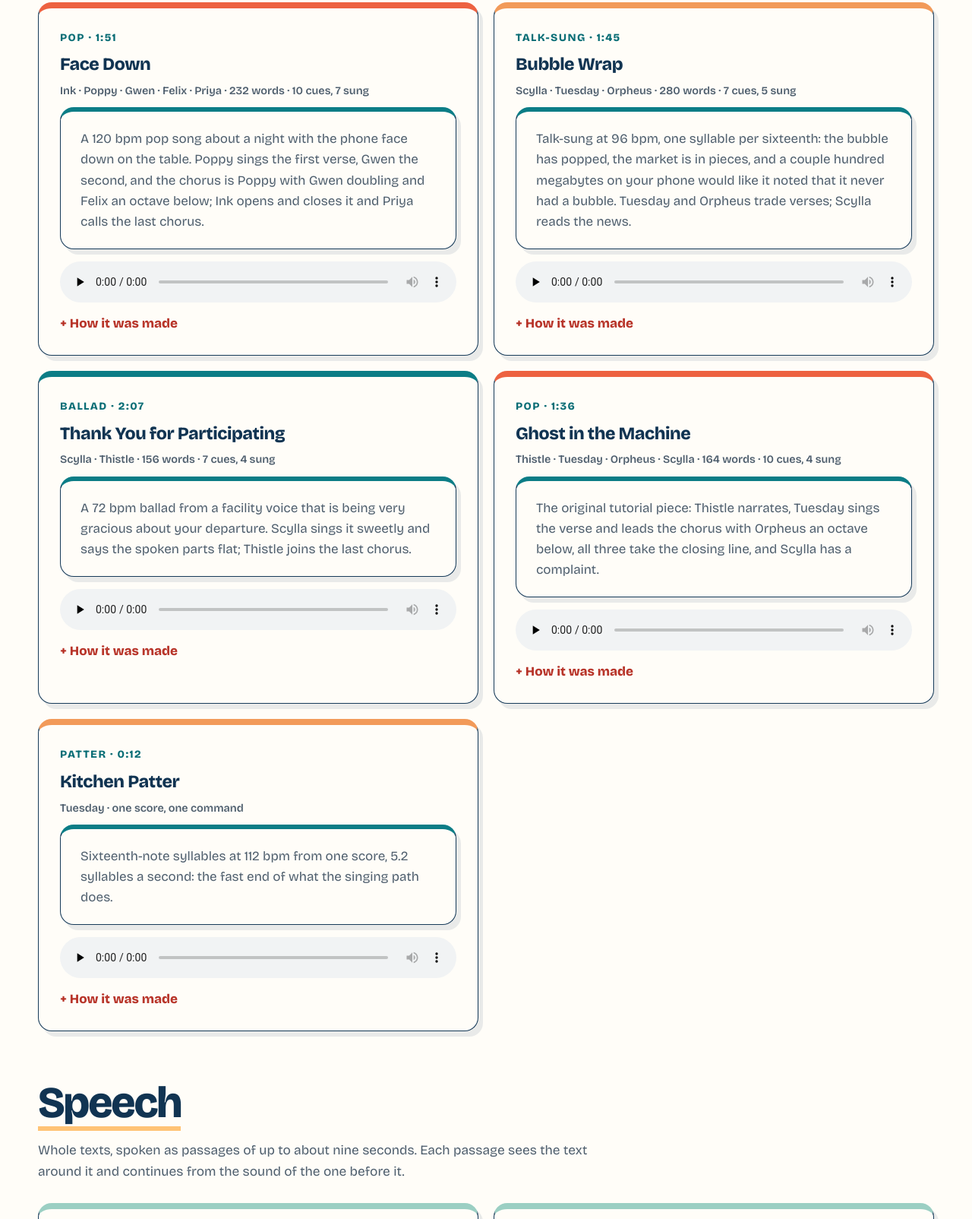
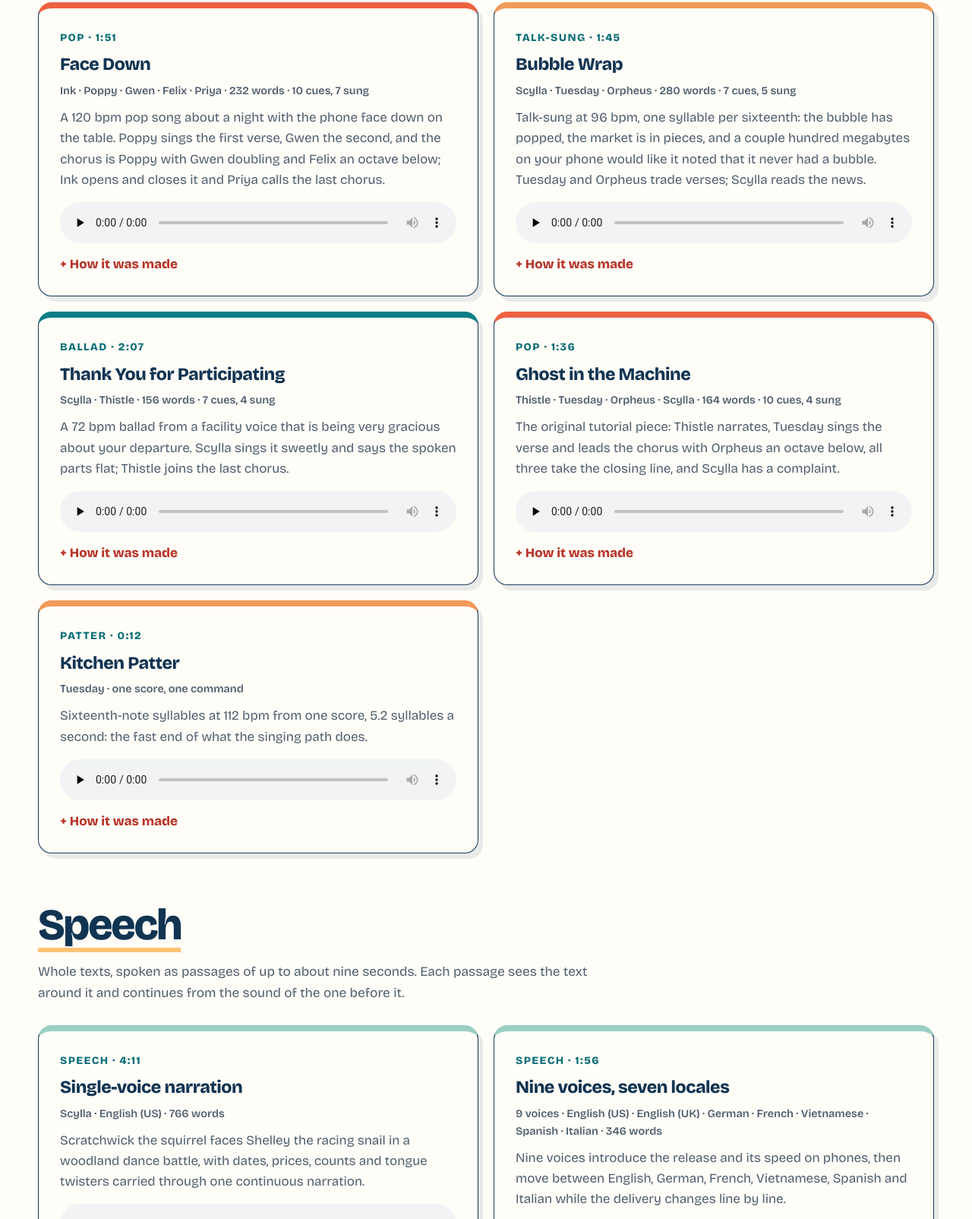
Before and after one commit to lowkeytea/info, a plain HTML site: page site/scyllasband/samples/index.html in a window 1280 px wide. Shown: the part 987-2591 px from the top of the page at 76% size. Drawn offline with Linux system fonts and the light colour scheme.

Commit message:
Samples: the song blurbs are plain paragraphs, not the site's boxed summary

```diff
--- a/site/scyllasband/samples/index.html
+++ b/site/scyllasband/samples/index.html
@@ -76,7 +76,7 @@
           <p class="kicker">Pop &middot; 1:51</p>
           <h3>Face Down</h3>
           <p class="meta">Ink &middot; Poppy &middot; Gwen &middot; Felix &middot; Priya &middot; 232 words &middot; 10 cues, 7 sung</p>
-          <p class="summary">A 120 bpm pop song about a night with the phone face down on the table. Poppy sings the first verse, Gwen the second, and the chorus is Poppy with Gwen doubling and Felix an octave below; Ink opens and closes it and Priya calls the last chorus.</p>
+          <p class="blurb">A 120 bpm pop song about a night with the phone face down on the table. Poppy sings the first verse, Gwen the second, and the chorus is Poppy with Gwen doubling and Felix an octave below; Ink opens and closes it and Priya calls the last chorus.</p>
           <audio controls preload="none" src="audio/face_down.mp3" aria-label="Face Down"></audio>
           <details class="how">
             <summary>How it was made</summary>
@@ -99,7 +99,7 @@ No-thing:E4,E4:.5,.5 to:D4:.5 up-load:E4,G4:.5,1 I&#x27;m:D4:.5 here:E4:.5 right
           <p class="kicker">Talk-sung &middot; 1:45</p>
           <h3>Bubble Wrap</h3>
           <p class="meta">Scylla &middot; Tuesday &middot; Orpheus &middot; 280 words &middot; 7 cues, 5 sung</p>
-          <p class="summary">Talk-sung at 96 bpm, one syllable per sixteenth: the bubble has popped, the market is in pieces, and a couple hundred megabytes on your phone would like it noted that it never had a bubble. Tuesday and Orpheus trade verses; Scylla reads the news.</p>
+          <p class="blurb">Talk-sung at 96 bpm, one syllable per sixteenth: the bubble has popped, the market is in pieces, and a couple hundred megabytes on your phone would like it noted that it never had a bubble. Tuesday and Orpheus trade verses; Scylla reads the news.</p>
           <audio controls preload="none" src="audio/bubble_wrap.mp3" aria-label="Bubble Wrap"></audio>
           <details class="how">
             <summary>How it was made</summary>
@@ -122,7 +122,7 @@ Ne-ver:E4,E4:.5,.25 had:E4:.25 a:D4:.25 bub-ble:G4,E4:.5,.25 so:E4:.25 I&#x27;m:
           <p class="kicker">Ballad &middot; 2:07</p>
           <h3>Thank You for Participating</h3>
           <p class="meta">Scylla &middot; Thistle &middot; 156 words &middot; 7 cues, 4 sung</p>
-          <p class="summary">A 72 bpm ballad from a facility voice that is being very gracious about your departure. Scylla sings it sweetly and says the spoken parts flat; Thistle joins the last chorus.</p>
+          <p class="blurb">A 72 bpm ballad from a facility voice that is being very gracious about your departure. Scylla sings it sweetly and says the spoken parts flat; Thistle joins the last chorus.</p>
           <audio controls preload="none" src="audio/thank_you.mp3" aria-label="Thank You for Participating"></audio>
           <details class="how">
             <summary>How it was made</summary>
@@ -145,7 +145,7 @@ I&#x27;m:C4:.5 still:D4:1 run-ning:E4,D4:1,.5 and:C4:.5 that&#x27;s:D4:.5 the:C4
           <p class="kicker">Pop &middot; 1:36</p>
           <h3>Ghost in the Machine</h3>
           <p class="meta">Thistle &middot; Tuesday &middot; Orpheus &middot; Scylla &middot; 164 words &middot; 10 cues, 4 sung</p>
-          <p class="summary">The original tutorial piece: Thistle narrates, Tuesday sings the verse and leads the chorus with Orpheus an octave below, all three take the closing line, and Scylla has a complaint.</p>
+          <p class="blurb">The original tutorial piece: Thistle narrates, Tuesday sings the verse and leads the chorus with Orpheus an octave below, all three take the closing line, and Scylla has a complaint.</p>
           <audio controls preload="none" src="audio/ghost_in_the_machine.mp3" aria-label="Ghost in the Machine"></audio>
           <details class="how">
             <summary>How it was made</summary>
@@ -171,7 +171,7 @@ I&#x27;m:C4:.5 still:D4:1 run-ning:E4,D4:1,.5 and:C4:.5 that&#x27;s:D4:.5 the:C4
           <p class="kicker">Patter &middot; 0:12</p>
           <h3>Kitchen Patter</h3>
           <p class="meta">Tuesday &middot; one score, one command</p>
-          <p class="summary">Sixteenth-note syllables at 112 bpm from one score, 5.2 syllables a second: the fast end of what the singing path does.</p>
+          <p class="blurb">Sixteenth-note syllables at 112 bpm from one score, 5.2 syllables a second: the fast end of what the singing path does.</p>
           <audio controls preload="none" src="audio/kitchen_patter.mp3" aria-label="Kitchen Patter"></audio>
           <details class="how">
             <summary>How it was made</summary>
@@ -193,7 +193,7 @@ I&#x27;m:C4:.5 still:D4:1 run-ning:E4,D4:1,.5 and:C4:.5 that&#x27;s:D4:.5 the:C4
           <p class="kicker">Speech &middot; 4:11</p>
           <h3>Single-voice narration</h3>
           <p class="meta">Scylla &middot; English (US) &middot; 766 words</p>
-          <p class="summary">Scratchwick the squirrel faces Shelley the racing snail in a woodland dance battle, with dates, prices, counts and tongue twisters carried through one continuous narration.</p>
+          <p class="blurb">Scratchwick the squirrel faces Shelley the racing snail in a woodland dance battle, with dates, prices, counts and tongue twisters carried through one continuous narration.</p>
           <audio controls preload="none" src="audio/narration.mp3" aria-label="Single-voice narration"></audio>
           <a class="text-link" href="https://github.com/lowkeytea/scyllasband/blob/main/data/test_document.txt">Read the source text &rarr;</a>
         </article>
@@ -201,7 +201,7 @@ I&#x27;m:C4:.5 still:D4:1 run-ning:E4,D4:1,.5 and:C4:.5 that&#x27;s:D4:.5 the:C4
           <p class="kicker">Speech &middot; 1:56</p>
           <h3>Nine voices, seven locales</h3>
           <p class="meta">9 voices &middot; English (US) &middot; English (UK) &middot; German &middot; French &middot; Vietnamese &middot; Spanish &middot; Italian &middot; 346 words</p>
-          <p class="summary">Nine voices introduce the release and its speed on phones, then move between English, German, French, Vietnamese, Spanish and Italian while the delivery changes line by line.</p>
+          <p class="blurb">Nine voices introduce the release and its speed on phones, then move between English, German, French, Vietnamese, Spanish and Italian while the delivery changes line by line.</p>
           <audio controls preload="none" src="audio/dialogue.mp3" aria-label="Nine voices, seven locales"></audio>
           <a class="text-link" href="https://github.com/lowkeytea/scyllasband/blob/main/data/walkthrough_2nd.txt">Read the source text &rarr;</a>
         </article>
@@ -209,7 +209,7 @@ I&#x27;m:C4:.5 still:D4:1 run-ning:E4,D4:1,.5 and:C4:.5 that&#x27;s:D4:.5 the:C4
           <p class="kicker">Speech &middot; 0:36</p>
           <h3>One voice, six languages</h3>
           <p class="meta">Scylla &middot; English (US) &middot; Spanish &middot; Italian &middot; French &middot; German &middot; Vietnamese &middot; 121 words</p>
-          <p class="summary">Scylla reads the same line in English, Spanish, Italian, French, German and Vietnamese, half a second apart.</p>
+          <p class="blurb">Scylla reads the same line in English, Spanish, Italian, French, German and Vietnamese, half a second apart.</p>
           <audio controls preload="none" src="audio/languages.mp3" aria-label="One voice, six languages"></audio>
 
         </article>
--- a/site/scyllasband/samples/samples.css
+++ b/site/scyllasband/samples/samples.css
@@ -32,7 +32,7 @@
 .piece h3, .voice h3 { margin: 0; font-size: 1.45rem; font-weight: 800; letter-spacing: -.02em; line-height: 1.15; text-wrap: balance; }
 .piece .meta, .voice .label span { color: var(--muted); font-size: .9rem; font-weight: 600; }
 .piece .meta { margin: 0; }
-.piece .summary { margin: 0; color: var(--muted); }
+.piece .blurb { margin: 0; color: var(--muted); }
 .piece audio, .voice audio { width: 100%; margin-top: 6px; }
 .piece .text-link { align-self: flex-start; }
 
```
Also changed, not shown: 1 other file.
